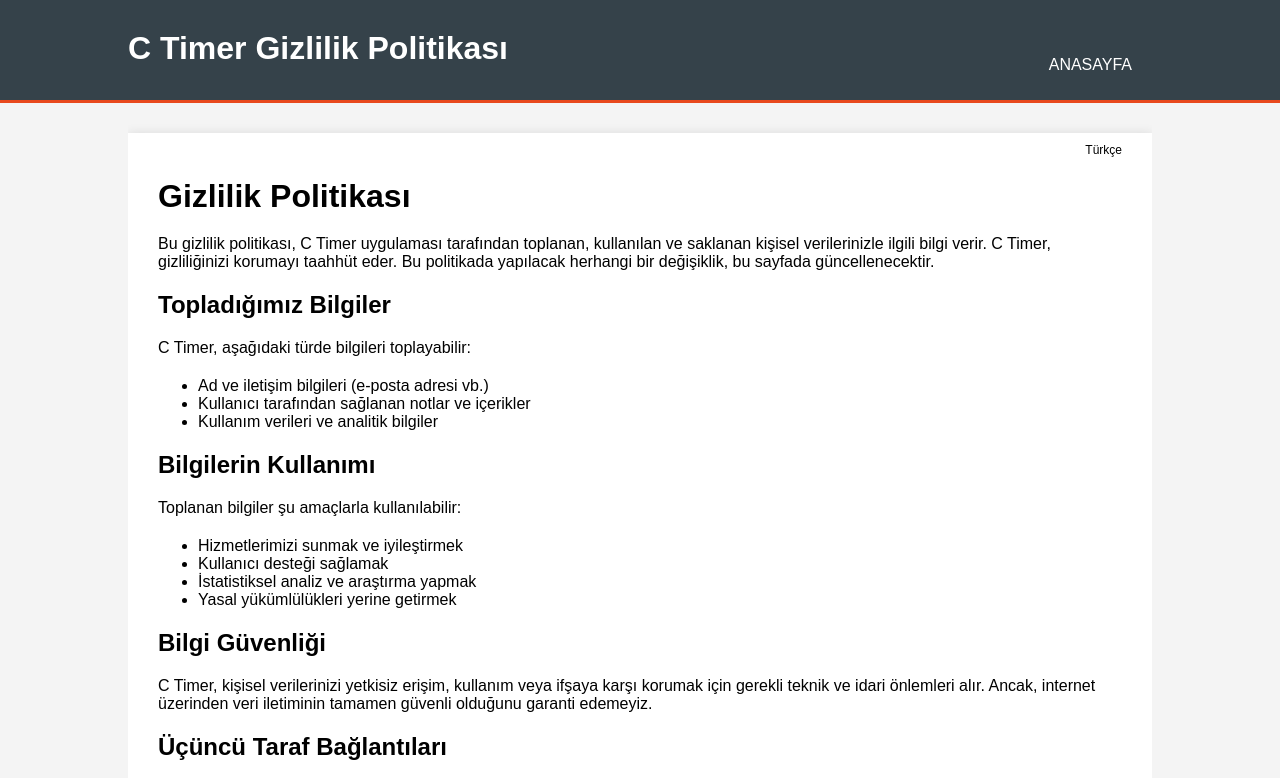
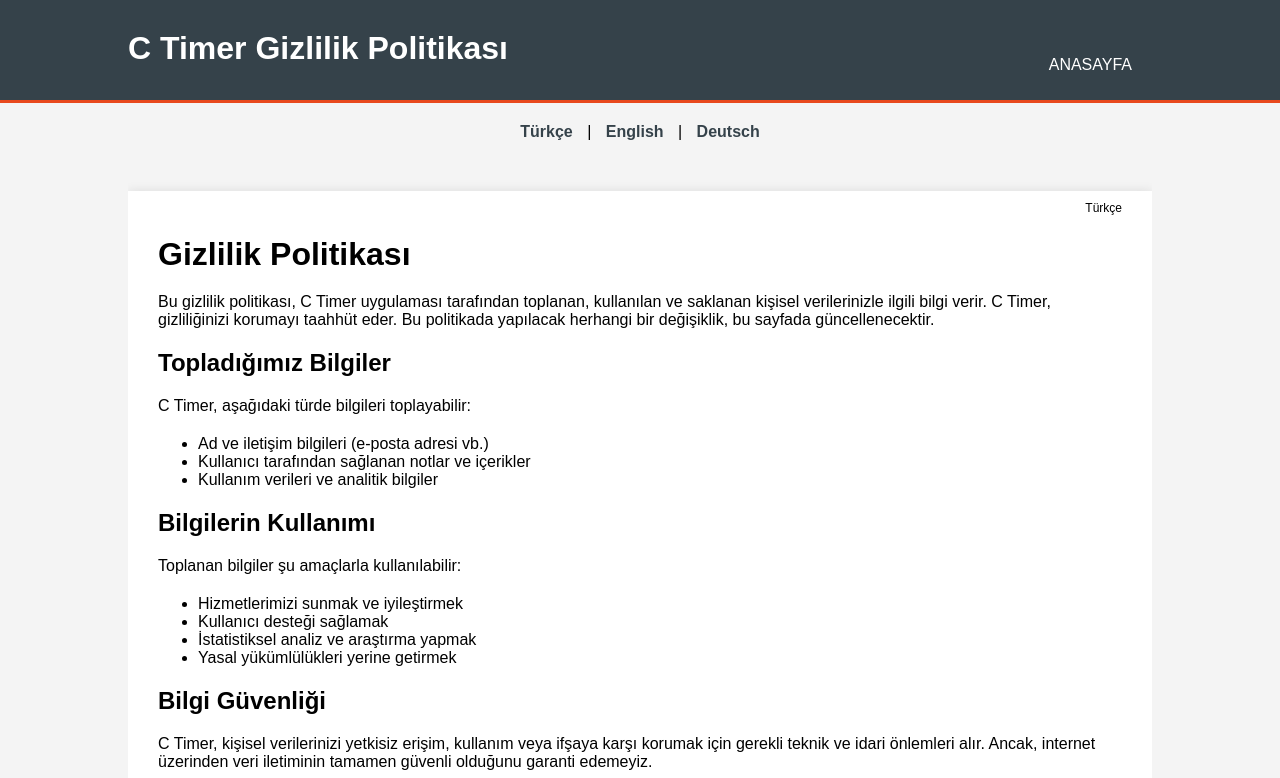
Before and after one commit to Loewenking/C-Timer-Privacy-Policy, a plain HTML site: page index.html in a window 1280 px wide. Shown: the top 778 px of the page. Drawn offline with Linux system fonts and the light colour scheme.

Commit message:
Update index.html

```diff
--- a/index.html
+++ b/index.html
@@ -62,6 +62,16 @@
             text-align: right;
             margin-top: -20px;
         }
+        .language-selector {
+            text-align: center;
+            margin: 20px 0;
+        }
+        .language-selector a {
+            margin: 0 10px;
+            text-decoration: none;
+            color: #35424a;
+            font-weight: bold;
+        }
     </style>
 </head>
 <body>
@@ -79,6 +89,14 @@
     </header>
 
     <div class="container">
+        <div class="language-selector">
+            <a href="#tr">Türkçe</a> |
+            <a href="#en">English</a> |
+            <a href="#de">Deutsch</a>
+        </div>
+    </div>
+
+    <div id="tr" class="container">
         <div class="content">
             <div class="language">Türkçe</div>
             <h1>Gizlilik Politikası</h1>
@@ -119,7 +137,7 @@
         </div>
     </div>
 
-    <div class="container">
+    <div id="en" class="container">
         <div class="content">
             <div class="language">English</div>
             <h1>Privacy Policy</h1>
@@ -151,7 +169,7 @@
             <h2>Children's Privacy</h2>
             <p>C Timer does not knowingly collect personal information from children under the age of 13. If a parent or guardian becomes aware that their child has provided us with information without their consent, they should contact us.</p>
 
-            <h2>Changes to the Privacy Policy</h2>
+            <h2>Changes to the Privacy Policy</h>
             <p>C Timer may update its privacy policy from time to time. When any changes are made, this page will be updated, and users will be informed of any significant changes.</p>
 
             <h2>Contact</h2>
@@ -160,7 +178,7 @@
         </div>
     </div>
 
-    <div class="container">
+    <div id="de" class="container">
         <div class="content">
             <div class="language">Deutsch</div>
             <h1>Datenschutzerklärung</h1>
```
